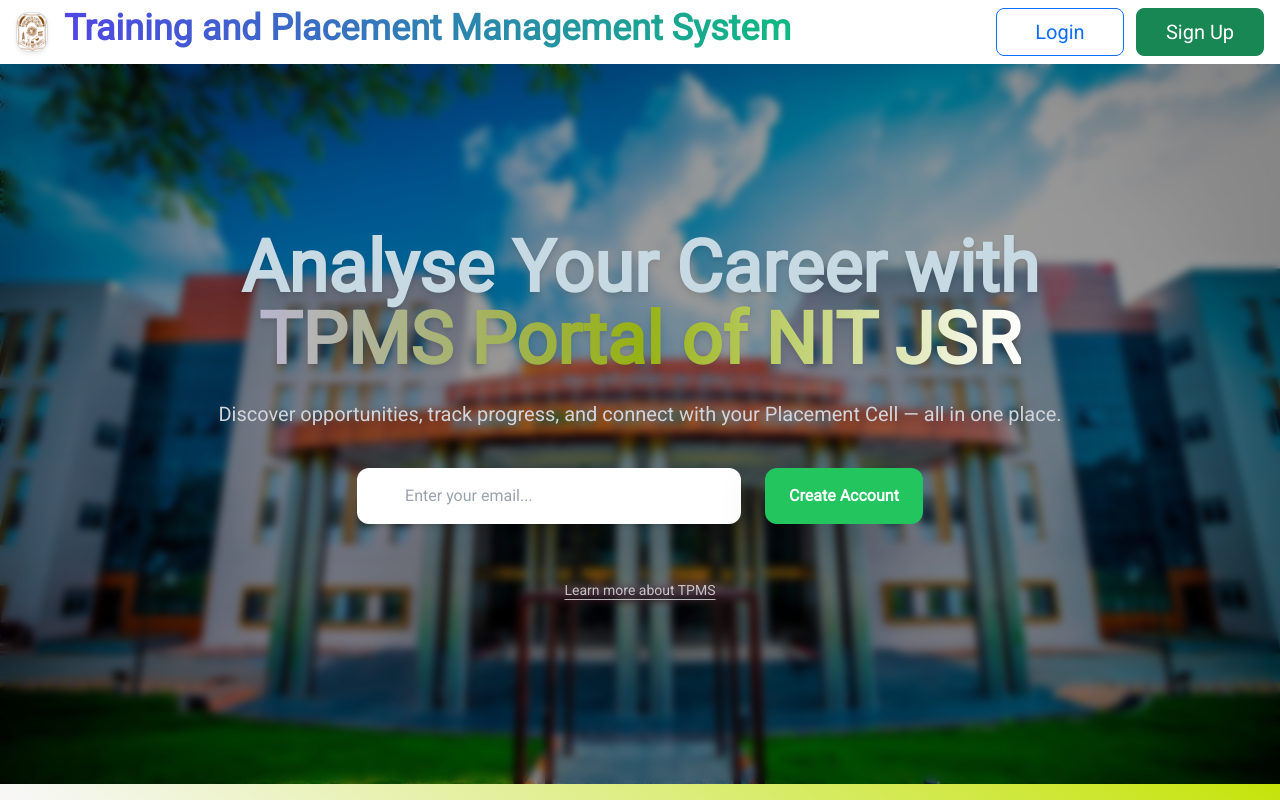
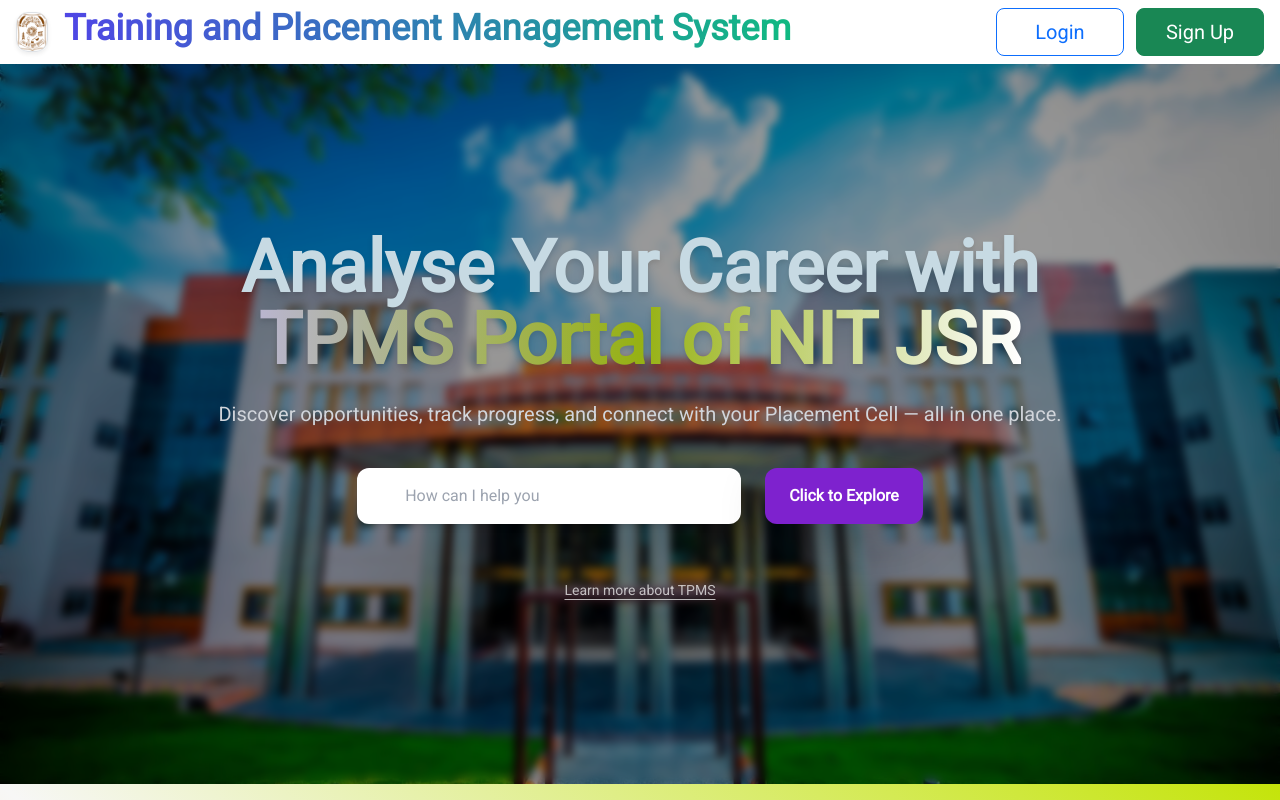
Before and after one commit to WhileAdarsh/TPMS, a React (Vite) app in the folder frontend/: page / in a window 1280 px wide. Shown: the top 800 px of the page. Built offline with nearby package versions, Linux system fonts and the light colour scheme; a web font is replaced by a local one.

Commit message:
Landing page changed

```diff
--- a/frontend/src/components/LandingPages/LandHeroPage.jsx
+++ b/frontend/src/components/LandingPages/LandHeroPage.jsx
@@ -44,16 +44,16 @@ function LandingHeroPage() {
           <input
             type="email"
             className="px-5 py-3 w-80 sm:w-96 rounded-xl shadow-md focus:outline-none focus:ring-4 focus:ring-[#1db5d7] text-black transition duration-300"
-            placeholder="Enter your email..."
+            placeholder="How can I help you"
             value={email}
             onChange={(e) => setEmail(e.target.value)}
           />
           <button
             type="button"
-            className="bg-green-500 hover:bg-green-600 transition duration-300 px-6 py-3 rounded-xl text-white font-semibold shadow-lg"
+            className="bg-purple-700 hover:bg-purple-600 transition duration-300 px-6 py-3 rounded-xl text-white font-semibold shadow-lg"
             onClick={handleCreateAccount}
           >
-            Create Account
+            Click to Explore
           </button>
         </div>
 
```
